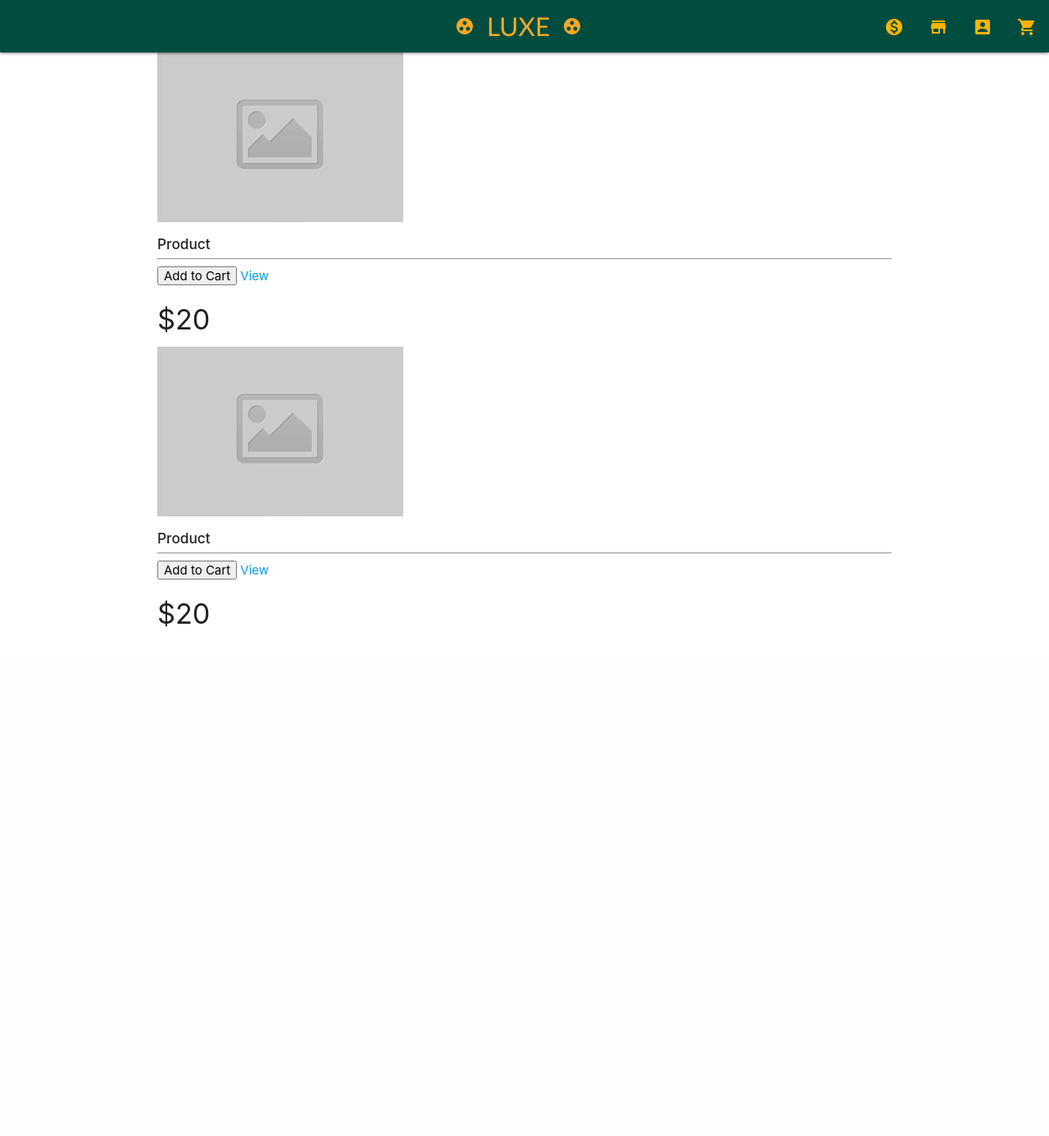
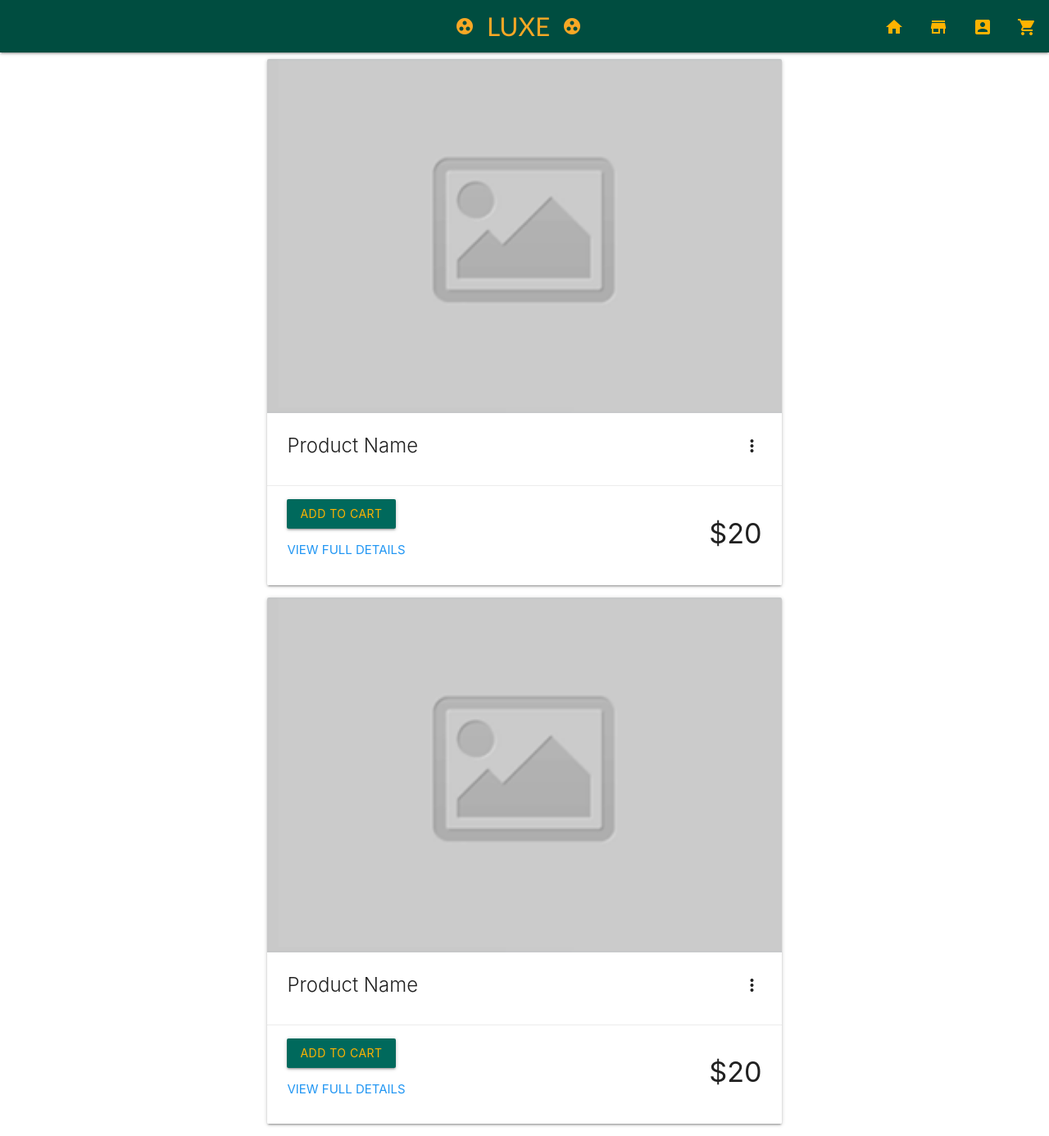
Before and after one commit to projects-algos-june/SJTT_Group_Project, a Django app: page / in a window 1280 px wide. Shown: the whole page at 82% size. Before the commit the page ends 765 px from the top, so only its background shows below. Run offline with Django 3.2, Linux system fonts and the light colour scheme; data that the repository does not hold is empty.

Commit message:
Changed "ecom" button to "home", also added styling to products on store page.
Signed-off-by: SkyeShark <sdn5225@gmail.com>

```diff
--- a/store/templates/store/main.html
+++ b/store/templates/store/main.html
@@ -40,7 +40,7 @@
                 <a href="" class="brand-logo yellow-text text-darken-3 center" style="font-family:candara"><i class="material-icons">group_work</i>LUXE<i class="material-icons right">group_work</i></a>
                 <a href="" data-target="mobile-demo" class="sidenav-trigger"><i class="material-icons amber-text text-darken-1">menu</i></a>
                 <ul id="nav-mobile" class="right hide-on-med-and-down">
-                    <li><a href="{% url 'store' %}" class="tooltipped waves-effect waves-light amber-text text-darken-1" data-position="bottom" data-tooltip="Ecom"><i class="material-icons">monetization_on</i></a></li>
+                    <li><a href="{% url 'store' %}" class="tooltipped waves-effect waves-light amber-text text-darken-1" data-position="bottom" data-tooltip="Home"><i class="material-icons">home</i></a></li>
                     <li><a href="{% url 'store' %}" class="tooltipped waves-effect waves-light amber-text text-darken-1" data-position="bottom" data-tooltip="Store"><i class="material-icons">store</i></a></li>
                     <li><a href="{% url 'store' %}" class="tooltipped waves-effect waves-light amber-text text-darken-1" data-position="bottom" data-tooltip="Account"><i class="material-icons">account_box</i></a></li>
                     <li><a href="{% url 'cart' %}" class="tooltipped waves-effect waves-light amber-text text-darken-1" data-position="bottom" data-tooltip="View Cart"><i class="material-icons">shopping_cart</i></a></li>
@@ -50,7 +50,7 @@
         </nav>
     </div>
     <ul class="sidenav" id="mobile-demo">
-        <li><a href="{% url 'store' %}" class="waves-effect waves-light amber-text text-darken-1"><i class="material-icons">monetization_on</i>Ecom</a></li>
+        <li><a href="{% url 'store' %}" class="waves-effect waves-light amber-text text-darken-1"><i class="material-icons">home</i>Home</a></li>
         <li><a href="{% url 'store' %}" class="waves-effect waves-light amber-text text-darken-1" data-position="bottom" data-tooltip="Store"><i class="material-icons">store</i>Store</a></li>
         <li><a href="{% url 'store' %}" class="waves-effect waves-light amber-text text-darken-1" data-position="bottom" data-tooltip="Account"><i class="material-icons">account_box</i>Account</a></li>
         <li><a href="{% url 'cart' %}" class="waves-effect waves-light amber-text text-darken-1" data-position="bottom" data-tooltip="View Cart"><i class="material-icons">shopping_cart</i>Cart</a></li>
--- a/store/templates/store/store.html
+++ b/store/templates/store/store.html
@@ -12,40 +12,61 @@
 <body>
 
     {% block content %}
-    <div class="row">
+    <div class="container">
         {% for product in products %}
-        <div class="column">
-            <img src="{{product.imageURL}}">
-            <div class="box-element product">
-                <h6><strong>{{product.name}}</strong></h6>
-                <hr>
-                <button>Add to Cart</button>
-                <a href="#">View</a>
-                <h4>${{product.price|floatformat:2}}</h4>
+        <div class="card">
+            <div class="card-image waves-effect waves-block waves-light">
+              <img class="activator" src="{% static 'images/placeholder.png' %}">
+            </div>
+            <div class="card-content">
+              <span class="card-title activator grey-text text-darken-4">{{product.name}}<i class="material-icons right">more_vert</i></span>
+            </div>
+            <div class="card-reveal">
+              <span class="card-title grey-text text-darken-4">Product Name<i class="material-icons right">close</i></span>
+              <p>This is the finest of fine products. It features a complete set of features, is made of materials and provides endless enjoyment. Only the coolest people would want this product. For more information please view the full product page at: <p><a href="#">View Full Details</a></p></p>
+            </div>
+            <div class="card-action">
+                <button class="waves-effect waves-light btn teal darken-3 amber-text text-darken-1">Add to Cart</button>
+                <h4 class="right">${{product.price|floatformat:2}}</h4>
+                <p><a href="#" class="blue-text">View Full Details</a></p>
             </div>
         </div>
         {% endfor %}
-        <div class="column">
-            <img src="{% static 'images/placeholder.png' %}">
-            <div class="box-element product">
-                <h6><strong>Product</strong></h6>
-                <hr>
-                <button>Add to Cart</button>
-                <a href="#">View</a>
-                <h4>$20</h4>
+        <!-- Skye: I assume the below are sample products as no products are loaded into the database yet? I've left them for now, adding styling to them, please adjust as needed -->
+        <div class="card">
+            <div class="card-image waves-effect waves-block waves-light">
+              <img class="activator" src="{% static 'images/placeholder.png' %}">
             </div>
-        </div>
-        <div class="column">
-            <img src="{% static 'images/placeholder.png' %}">
-            <div class="box-element product">
-                <h6><strong>Product</strong></h6>
-                <hr>
-                <button date-product={{product.id}} data-action="add" class="update-cart">Add to Cart</button>
-                <a href="#">View</a>
-                <h4>$20</h4>
+            <div class="card-content">
+              <span class="card-title activator grey-text text-darken-4">Product Name<i class="material-icons right">more_vert</i></span>
             </div>
-        </div>
-
+            <div class="card-reveal">
+              <span class="card-title grey-text text-darken-4">Product Name<i class="material-icons right">close</i></span>
+              <p>This is the finest of fine products. It features a complete set of features, is made of materials and provides endless enjoyment. Only the coolest people would want this product. For more information please view the full product page at: <p><a href="#">View Full Details</a></p></p>
+            </div>
+            <div class="card-action">
+                <button class="waves-effect waves-light btn teal darken-3 amber-text text-darken-1">Add to Cart</button>
+                <h4 class="right">$20</h4>
+                <p><a href="#" class="blue-text">View Full Details</a></p>
+            </div>
+          </div>
+        <div class="card">
+            <div class="card-image waves-effect waves-block waves-light">
+              <img class="activator" src="{% static 'images/placeholder.png' %}">
+            </div>
+            <div class="card-content">
+              <span class="card-title activator grey-text text-darken-4">Product Name<i class="material-icons right">more_vert</i></span>
+            </div>
+            <div class="card-reveal">
+              <span class="card-title grey-text text-darken-4">Product Name<i class="material-icons right">close</i></span>
+              <p>This is the finest of fine products. It features a complete set of features, is made of materials and provides endless enjoyment. Only the coolest people would want this product. For more information please view the full product page at: <p><a href="#">View Full Details</a></p></p>
+            </div>
+            <div class="card-action">
+                <button class="waves-effect waves-light btn teal darken-3 amber-text text-darken-1">Add to Cart</button>
+                <h4 class="right">$20</h4>
+                <p><a href="#" class="blue-text">View Full Details</a></p>
+            </div>
+          </div>
     </div>
     {% endblock content %}
 
```
